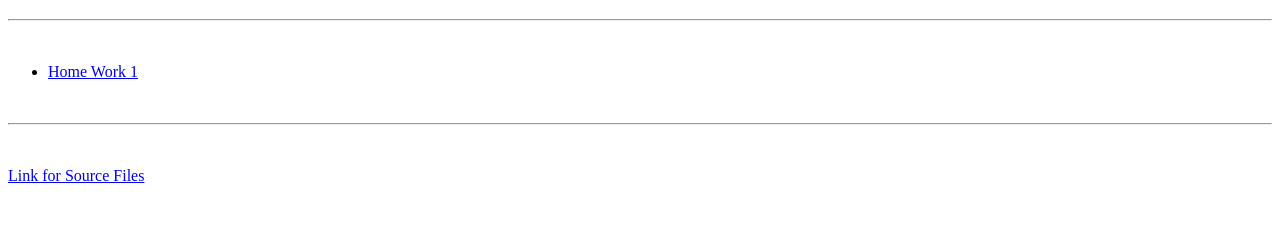
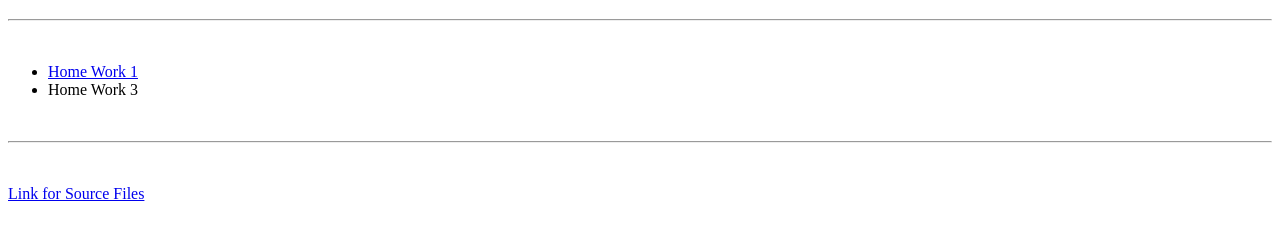
Before and after one commit to genyaonipko/fe-core-hw, a plain HTML site: page index.html in a window 1280 px wide. Shown: the part 61-298 px from the top of the page. Drawn offline with Linux system fonts and the light colour scheme.

Commit message:
commit 5

```diff
--- a/index.html
+++ b/index.html
@@ -13,6 +13,7 @@
     <hr><br>
     <ul>
         <li><a href="https://genyaonipko.github.io/fe-core-hw/Module_1/index.html" target="_blank">Home Work 1</a></li>
+        <li><a href="https://genyaonipko.github.io/fe-core-hw/Module_3/Module_3.html"></a>Home Work 3</li>
     </ul>
     <br>
     <hr>
```
